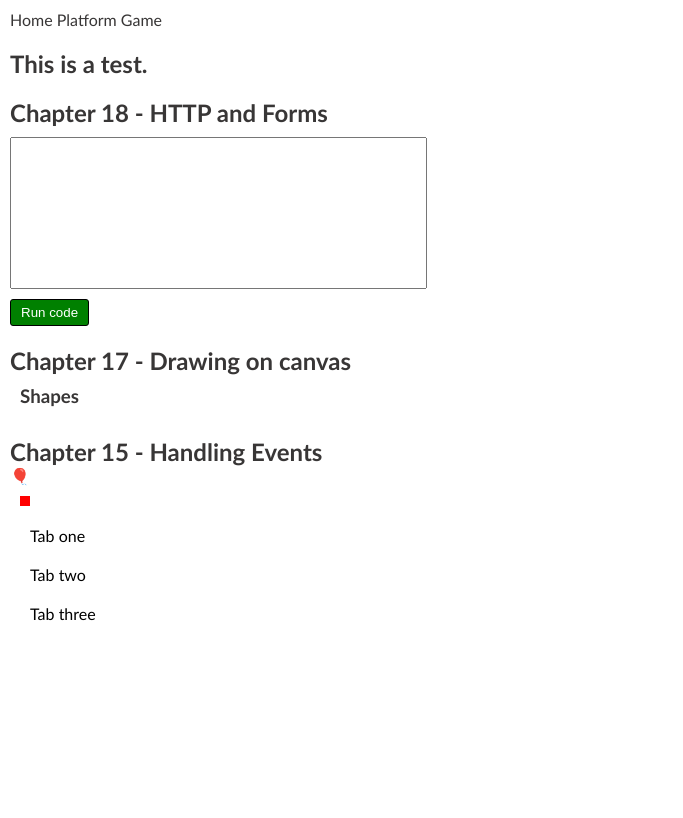
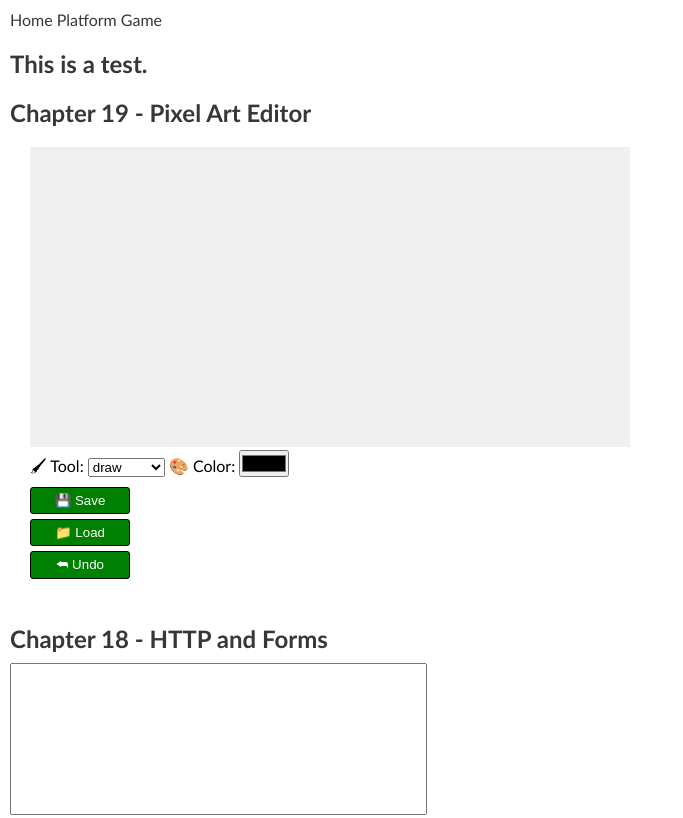
Before and after one commit to NikolaosKalfas/Eloquent-Javascript-Exercisess, a plain HTML site: page index.html in a window 1280 px wide. Shown: the top 818 px of the page, without its empty margins (0-683 px from the left). Drawn offline with Linux system fonts and the light colour scheme.

Commit message:
Chapter 19 - A Pixel Art Editor - Project done

```diff
--- a/index.html
+++ b/index.html
@@ -15,6 +15,11 @@
 
     <section>
       <h1>This is a test.</h1>
+    </section>
+
+    <section>
+      <h2>Chapter 19 - Pixel Art Editor</h2>
+      <div class="pixel-art-editor"></div>
     </section>
 
     <section class="form-container">
--- a/js/projects/pixel-art-editor.js
+++ b/js/projects/pixel-art-editor.js
@@ -1,10 +1,11 @@
-class Picture {
+var Picture = class Picture {
   constructor(width, height, pixels) {
-    (this.width = width), (this.height = height), (this.pixels = pixels);
+    this.width = width;
+    this.height = height;
+    this.pixels = pixels;
   }
-
   static empty(width, height, color) {
-    let pixels = new Array(width * height.fill(color));
+    let pixels = new Array(width * height).fill(color);
     return new Picture(width, height, pixels);
   }
   pixel(x, y) {
@@ -17,7 +18,7 @@ class Picture {
     }
     return new Picture(this.width, this.height, copy);
   }
-}
+};
 
 function updateState(state, action) {
   return Object.assign({}, state, action);
@@ -25,62 +26,54 @@ function updateState(state, action) {
 
 function elt(type, props, ...children) {
   let dom = document.createElement(type);
-
   if (props) Object.assign(dom, props);
-
   for (let child of children) {
     if (typeof child != "string") dom.appendChild(child);
     else dom.appendChild(document.createTextNode(child));
   }
+  return dom;
 }
 
-const scale = 10;
+var scale = 10;
 
-class PictureCanvas {
+var PictureCanvas = class PictureCanvas {
   constructor(picture, pointerDown) {
     this.dom = elt("canvas", {
       onmousedown: (event) => this.mouse(event, pointerDown),
       ontouchstart: (event) => this.touch(event, pointerDown),
     });
-
     this.syncState(picture);
   }
-
   syncState(picture) {
     if (this.picture == picture) return;
     this.picture = picture;
     drawPicture(this.picture, this.dom, scale);
   }
-}
+};
 
 function drawPicture(picture, canvas, scale) {
-  canvas.width = pixture.width * scale;
+  canvas.width = picture.width * scale;
   canvas.height = picture.height * scale;
-
   let cx = canvas.getContext("2d");
 
   for (let y = 0; y < picture.height; y++) {
     for (let x = 0; x < picture.width; x++) {
       cx.fillStyle = picture.pixel(x, y);
-      cx.filRect(x * scale, y * scale, scale, scale);
+      cx.fillRect(x * scale, y * scale, scale, scale);
     }
   }
 }
 
 PictureCanvas.prototype.mouse = function (downEvent, onDown) {
   if (downEvent.button != 0) return;
-
-  let pos = pointerPosition(downEent, this.dom);
+  let pos = pointerPosition(downEvent, this.dom);
   let onMove = onDown(pos);
-
   if (!onMove) return;
-
   let move = (moveEvent) => {
     if (moveEvent.buttons == 0) {
       this.dom.removeEventListener("mousemove", move);
     } else {
       let newPos = pointerPosition(moveEvent, this.dom);
-
       if (newPos.x == pos.x && newPos.y == pos.y) return;
       pos = newPos;
       onMove(newPos);
@@ -91,7 +84,6 @@ PictureCanvas.prototype.mouse = function (downEvent, onDown) {
 
 function pointerPosition(pos, domNode) {
   let rect = domNode.getBoundingClientRect();
-
   return {
     x: Math.floor((pos.clientX - rect.left) / scale),
     y: Math.floor((pos.clientY - rect.top) / scale),
@@ -102,27 +94,22 @@ PictureCanvas.prototype.touch = function (startEvent, onDown) {
   let pos = pointerPosition(startEvent.touches[0], this.dom);
   let onMove = onDown(pos);
   startEvent.preventDefault();
-
   if (!onMove) return;
-
   let move = (moveEvent) => {
     let newPos = pointerPosition(moveEvent.touches[0], this.dom);
-
     if (newPos.x == pos.x && newPos.y == pos.y) return;
     pos = newPos;
     onMove(newPos);
   };
-
   let end = () => {
     this.dom.removeEventListener("touchmove", move);
     this.dom.removeEventListener("touchend", end);
   };
-
   this.dom.addEventListener("touchmove", move);
   this.dom.addEventListener("touchend", end);
 };
 
-class PixelEditor {
+var PixelEditor = class PixelEditor {
   constructor(state, config) {
     let { tools, controls, dispatch } = config;
     this.state = state;
@@ -130,10 +117,8 @@ class PixelEditor {
     this.canvas = new PictureCanvas(state.picture, (pos) => {
       let tool = tools[this.state.tool];
       let onMove = tool(pos, this.state, dispatch);
-
       if (onMove) return (pos) => onMove(pos, this.state);
     });
-
     this.controls = controls.map((Control) => new Control(state, config));
     this.dom = elt(
       "div",
@@ -143,33 +128,38 @@ class PixelEditor {
       ...this.controls.reduce((a, c) => a.concat(" ", c.dom), [])
     );
   }
-
   syncState(state) {
     this.state = state;
     this.canvas.syncState(state.picture);
     for (let ctrl of this.controls) ctrl.syncState(state);
   }
-}
+};
 
-class ToolSelect {
-  constructor(state, tools, dispatch) {
+var ToolSelect = class ToolSelect {
+  constructor(state, { tools, dispatch }) {
     this.select = elt(
       "select",
       {
         onchange: () => dispatch({ tool: this.select.value }),
       },
       ...Object.keys(tools).map((name) =>
-        elt("option", { selected: name == state.tool }, name)
+        elt(
+          "option",
+          {
+            selected: name == state.tool,
+          },
+          name
+        )
       )
     );
-    this.dom = elt("label", null, "🖋️ Tool: ", this.select);
+    this.dom = elt("label", null, "🖌 Tool: ", this.select);
   }
   syncState(state) {
     this.select.value = state.tool;
   }
-}
+};
 
-class ColorSelect {
+var ColorSelect = class ColorSelect {
   constructor(state, { dispatch }) {
     this.input = elt("input", {
       type: "color",
@@ -181,7 +171,7 @@ class ColorSelect {
   syncState(state) {
     this.input.value = state.color;
   }
-}
+};
 
 function draw(pos, state, dispatch) {
   function drawPixel({ x, y }, state) {
@@ -196,10 +186,9 @@ function rectangle(start, state, dispatch) {
   function drawRectangle(pos) {
     let xStart = Math.min(start.x, pos.x);
     let yStart = Math.min(start.y, pos.y);
-    let xEnd = Math.max(start.x, pos, x);
-    let yEnd = Math.max(start.y, pos, y);
+    let xEnd = Math.max(start.x, pos.x);
+    let yEnd = Math.max(start.y, pos.y);
     let drawn = [];
-
     for (let y = yStart; y <= yEnd; y++) {
       for (let x = xStart; x <= xEnd; x++) {
         drawn.push({ x, y, color: state.color });
@@ -211,7 +200,7 @@ function rectangle(start, state, dispatch) {
   return drawRectangle;
 }
 
-const around = [
+var around = [
   { dx: -1, dy: 0 },
   { dx: 1, dy: 0 },
   { dx: 0, dy: -1 },
@@ -221,12 +210,10 @@ const around = [
 function fill({ x, y }, state, dispatch) {
   let targetColor = state.picture.pixel(x, y);
   let drawn = [{ x, y, color: state.color }];
-
   for (let done = 0; done < drawn.length; done++) {
     for (let { dx, dy } of around) {
       let x = drawn[done].x + dx,
         y = drawn[done].y + dy;
-
       if (
         x >= 0 &&
         x < state.picture.width &&
@@ -246,7 +233,7 @@ function pick(pos, state, dispatch) {
   dispatch({ color: state.picture.pixel(pos.x, pos.y) });
 }
 
-class SaveButton {
+var SaveButton = class SaveButton {
   constructor(state) {
     this.picture = state.picture;
     this.dom = elt(
@@ -257,39 +244,34 @@ class SaveButton {
       "💾 Save"
     );
   }
-
   save() {
     let canvas = elt("canvas");
-
     drawPicture(this.picture, canvas, 1);
-
     let link = elt("a", {
       href: canvas.toDataURL(),
       download: "pixelart.png",
     });
-
     document.body.appendChild(link);
-
     link.click();
     link.remove();
   }
   syncState(state) {
     this.picture = state.picture;
   }
-}
+};
 
-class LoadButton {
+var LoadButton = class LoadButton {
   constructor(_, { dispatch }) {
     this.dom = elt(
       "button",
       {
         onclick: () => startLoad(dispatch),
       },
-      "📂 Load"
+      "📁 Load"
     );
   }
   syncState() {}
-}
+};
 
 function startLoad(dispatch) {
   let input = elt("input", {
@@ -303,9 +285,7 @@ function startLoad(dispatch) {
 
 function finishLoad(file, dispatch) {
   if (file == null) return;
-
   let reader = new FileReader();
-
   reader.addEventListener("load", () => {
     let image = elt("img", {
       onload: () =>
@@ -325,15 +305,83 @@ function pictureFromImage(image) {
   let cx = canvas.getContext("2d");
   cx.drawImage(image, 0, 0);
   let pixels = [];
-  let { data } = cd.getImageData(0, 0, width, height);
+  let { data } = cx.getImageData(0, 0, width, height);
 
   function hex(n) {
     return n.toString(16).padStart(2, "0");
   }
-
   for (let i = 0; i < data.length; i += 4) {
     let [r, g, b] = data.slice(i, i + 3);
     pixels.push("#" + hex(r) + hex(g) + hex(b));
   }
   return new Picture(width, height, pixels);
 }
+
+function historyUpdateState(state, action) {
+  if (action.undo == true) {
+    if (state.done.length == 0) return state;
+    return Object.assign({}, state, {
+      picture: state.done[0],
+      done: state.done.slice(1),
+      doneAt: 0,
+    });
+  } else if (action.picture && state.doneAt < Date.now() - 1000) {
+    return Object.assign({}, state, action, {
+      done: [state.picture, ...state.done],
+      doneAt: Date.now(),
+    });
+  } else {
+    return Object.assign({}, state, action);
+  }
+}
+
+var UndoButton = class UndoButton {
+  constructor(state, { dispatch }) {
+    this.dom = elt(
+      "button",
+      {
+        onclick: () => dispatch({ undo: true }),
+        disabled: state.done.length == 0,
+      },
+      "⮪ Undo"
+    );
+  }
+  syncState(state) {
+    this.dom.disabled = state.done.length == 0;
+  }
+};
+
+var startState = {
+  tool: "draw",
+  color: "#000000",
+  picture: Picture.empty(60, 30, "#f0f0f0"),
+  done: [],
+  doneAt: 0,
+};
+
+var baseTools = { draw, fill, rectangle, pick };
+
+var baseControls = [
+  ToolSelect,
+  ColorSelect,
+  SaveButton,
+  LoadButton,
+  UndoButton,
+];
+
+function startPixelEditor({
+  state = startState,
+  tools = baseTools,
+  controls = baseControls,
+}) {
+  let app = new PixelEditor(state, {
+    tools,
+    controls,
+    dispatch(action) {
+      state = historyUpdateState(state, action);
+      app.syncState(state);
+    },
+  });
+  return app.dom;
+}
+document.querySelector(".pixel-art-editor").appendChild(startPixelEditor({}));
--- a/styles/styles.css
+++ b/styles/styles.css
@@ -35,7 +35,9 @@ button {
     border: 1px solid black;
     cursor: pointer;
     background-color: green;
-    color: white
+    color: white;
+    min-width: 100px;
+    margin: 5px 0;
 }
 
 button:hover, button:focus {
```
